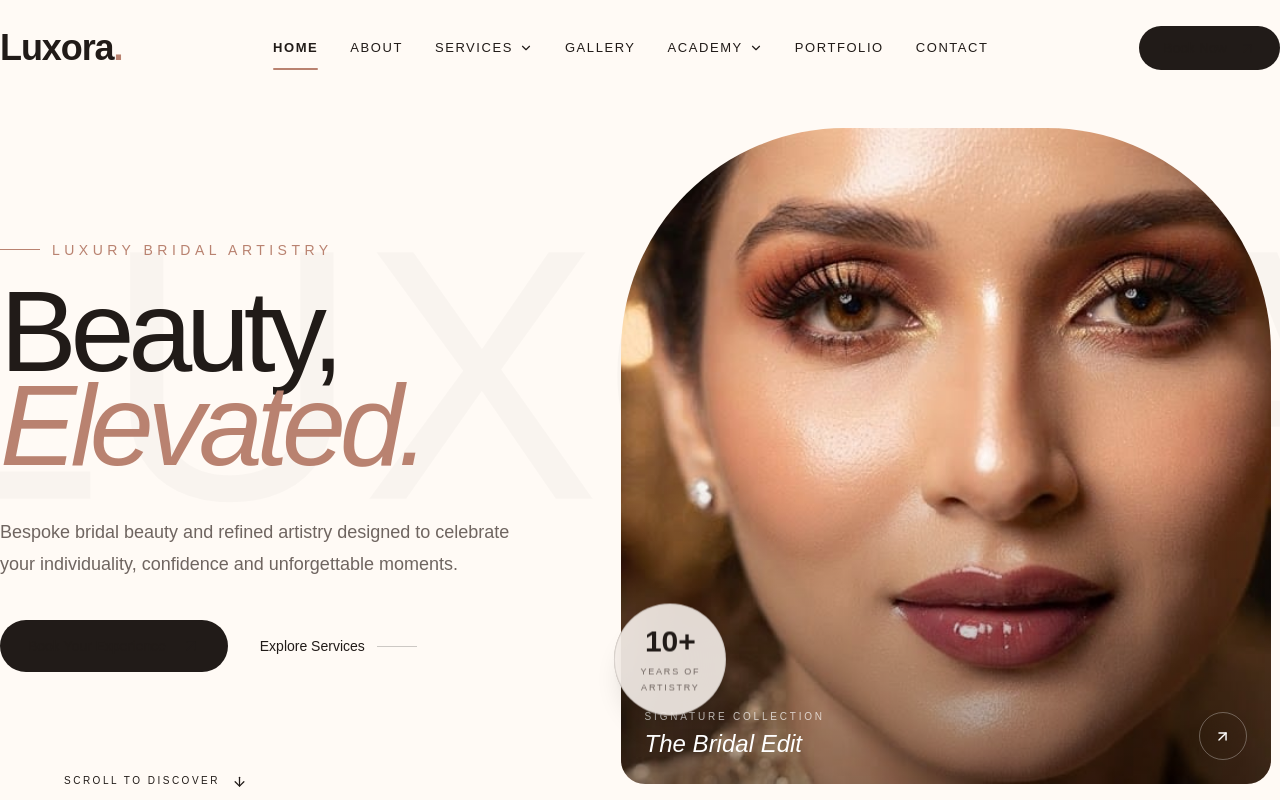
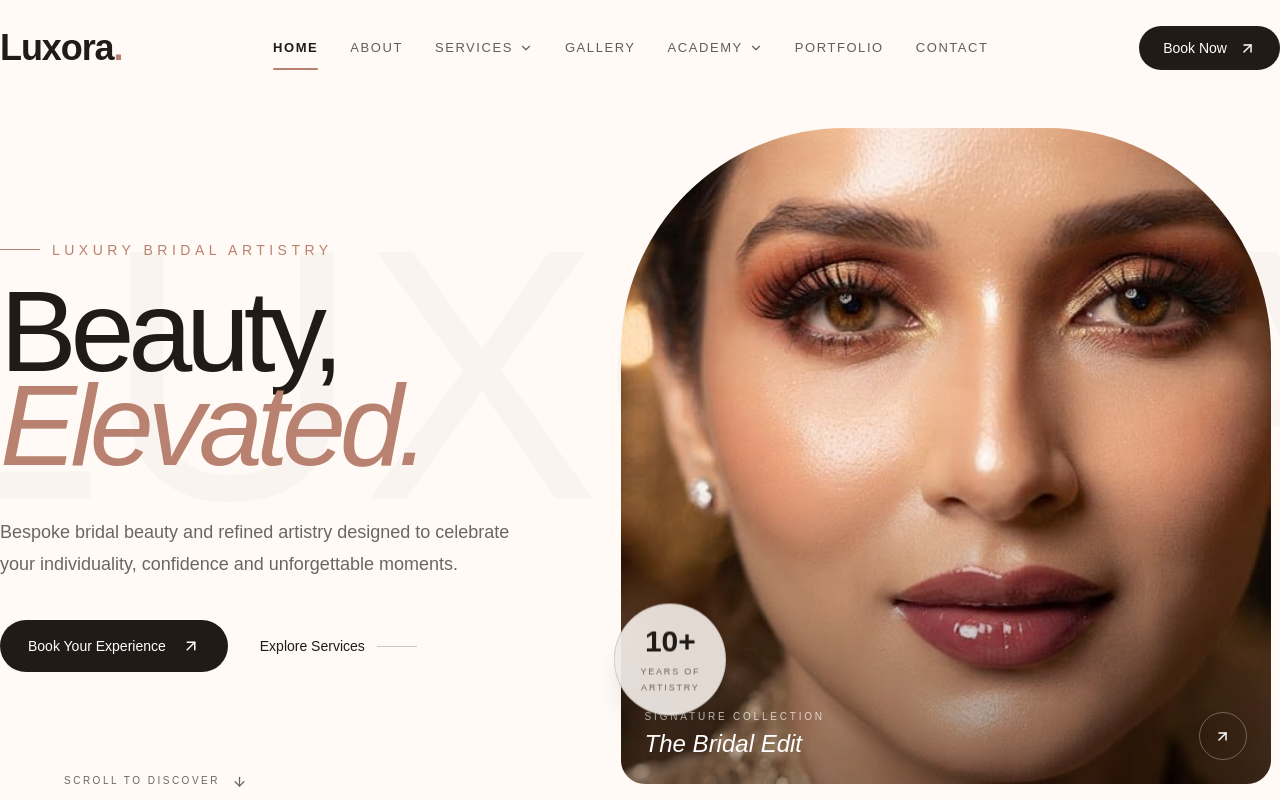
Before and after one commit to Ankit8568/luxora-bridal, a Next.js app: page / in a window 1280 px wide. Shown: the top 800 px of the page. Built offline with nearby package versions, Linux system fonts and the light colour scheme.

Commit message:
Fix global theme and restore button text

```diff
--- a/app/globals.css
+++ b/app/globals.css
@@ -1,6 +1,6 @@
 @import "tailwindcss";
 
-/* LIGHT THEME — DEFAULT */
+/* LUXORA GLOBAL DESIGN COLORS */
 :root {
   --background: #fffaf5;
   --foreground: #211b18;
@@ -18,21 +18,11 @@
   --font-mono: var(--font-geist-mono);
 }
 
-/* AUTOMATIC DARK THEME */
-@media (prefers-color-scheme: dark) {
-  :root {
-    --background: #151210;
-    --foreground: #f8eee7;
-    --accent: #d9a998;
-    --muted: #c6b8b0;
-
-    color-scheme: dark;
-  }
-}
-
+/* GLOBAL PAGE SETTINGS */
 html {
   scroll-behavior: smooth;
   background-color: var(--background);
+  color-scheme: light;
 }
 
 body {
@@ -43,15 +33,14 @@
   font-family: Arial, Helvetica, sans-serif;
 }
 
-* {
+/* CONSISTENT ELEMENT SIZING */
+*,
+*::before,
+*::after {
   box-sizing: border-box;
 }
 
-a {
-  color: inherit;
-  text-decoration: none;
-}
-
+/* KEEP FORM ELEMENTS USING THE WEBSITE FONT */
 button,
 input,
 textarea,
```
